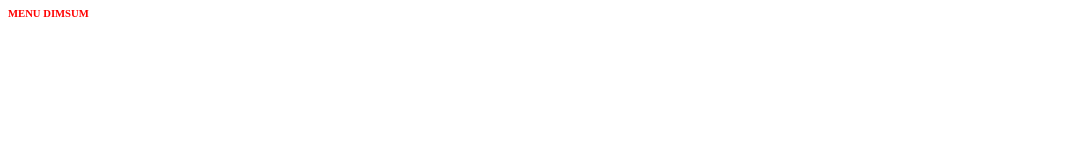
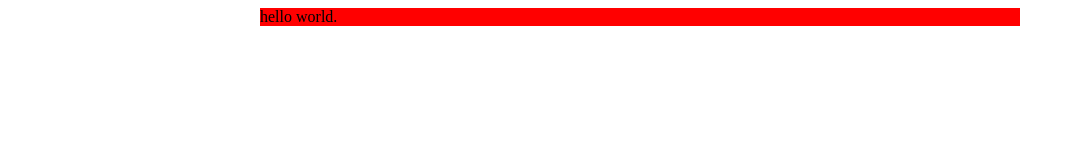
Before and after one commit to savannafarellAqilla/latihan_bsd, a plain HTML site: page index2.html in a window 1280 px wide. Shown: the whole page, without its empty margins (0-1074 px from the left). Drawn offline with Linux system fonts and the light colour scheme.

Commit message:
bsdlatihanindex2

```diff
--- a/index2.html
+++ b/index2.html
@@ -7,6 +7,6 @@
     <title>Document</title>
  </head>
  <body>
-    <h1>MENU DIMSUM</h1>
+    <div id="page-container"> hello world. </div>
  </body>
  </html>
```
